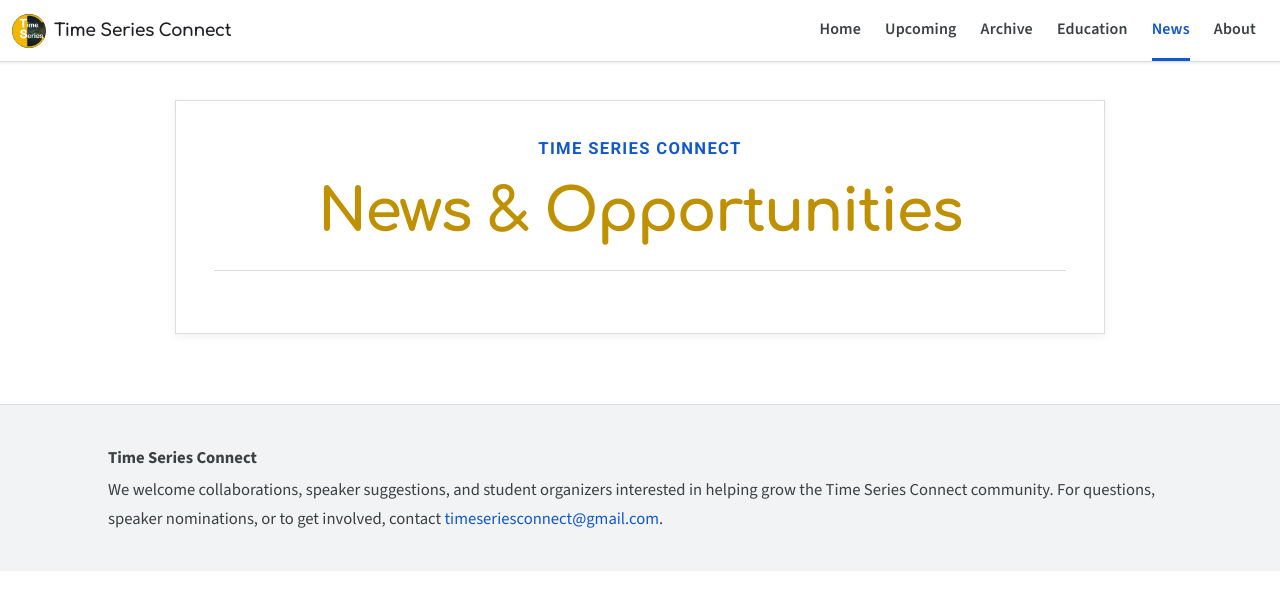
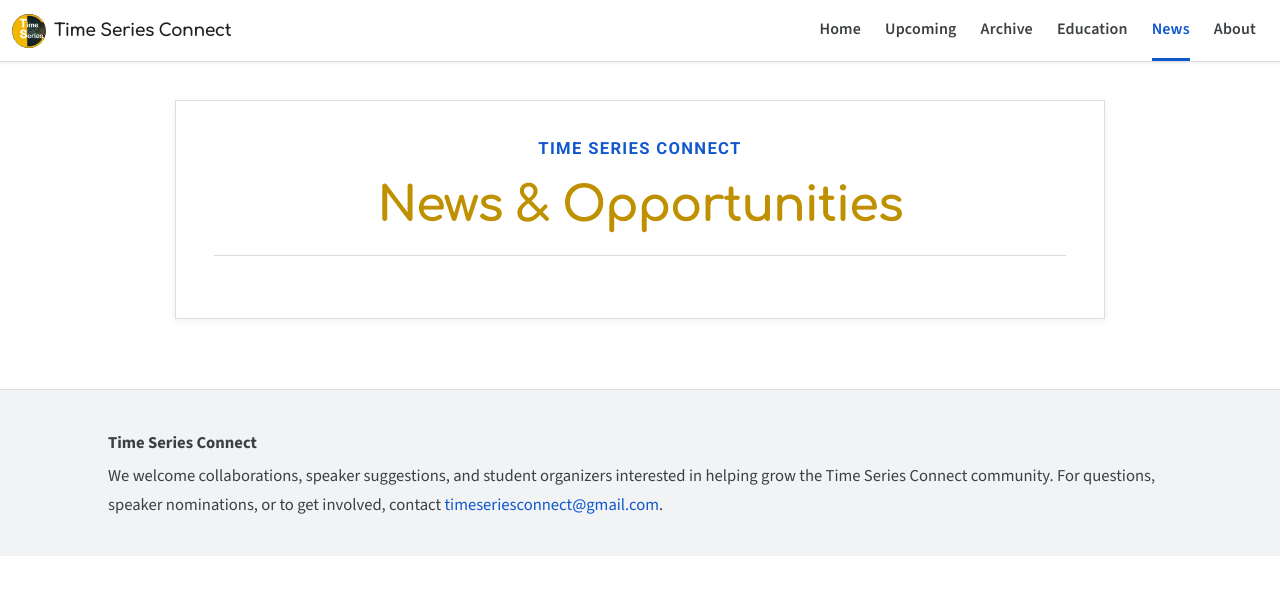
Before and after one commit to yaozheng-stat/time-series-connect, a Jekyll site: the page built from _pages/news-opportunities.md, in a window 1280 px wide. Shown: the top 610 px of the page. Built offline with Jekyll 4.4.1, drawn with Linux system fonts in a browser that asks for light colours.

Commit message:
reduce plain-page-title font size

```diff
--- a/assets/css/main.css
+++ b/assets/css/main.css
@@ -151,7 +151,7 @@
 .plain-page{padding-top:38px}
 .plain-page-title{margin:0 0 28px;border-bottom:1px solid var(--line);padding-bottom:18px;text-align:center}
 .plain-page-title .eyebrow{text-align:center;margin-bottom:10px}
-.plain-page-title h1{font-family:Comfortaa,Arial,sans-serif;font-weight:700;color:var(--gold);font-size:clamp(2.2rem,4.6vw,3.9rem);text-align:center;margin:0}
+.plain-page-title h1{font-family:Comfortaa,Arial,sans-serif;font-weight:700;color:var(--gold);font-size:clamp(1.8rem, 3.8vw, 3rem);text-align:center;margin:0}
 .content-card{max-width:930px;background:#fff;border:1px solid var(--line);box-shadow:var(--shadow);padding:34px 38px}
 .content-card p,.content-card li{color:#000;font-size:1rem;line-height:1.62}
 .content-card strong{font-weight:700;color:#000}
```
